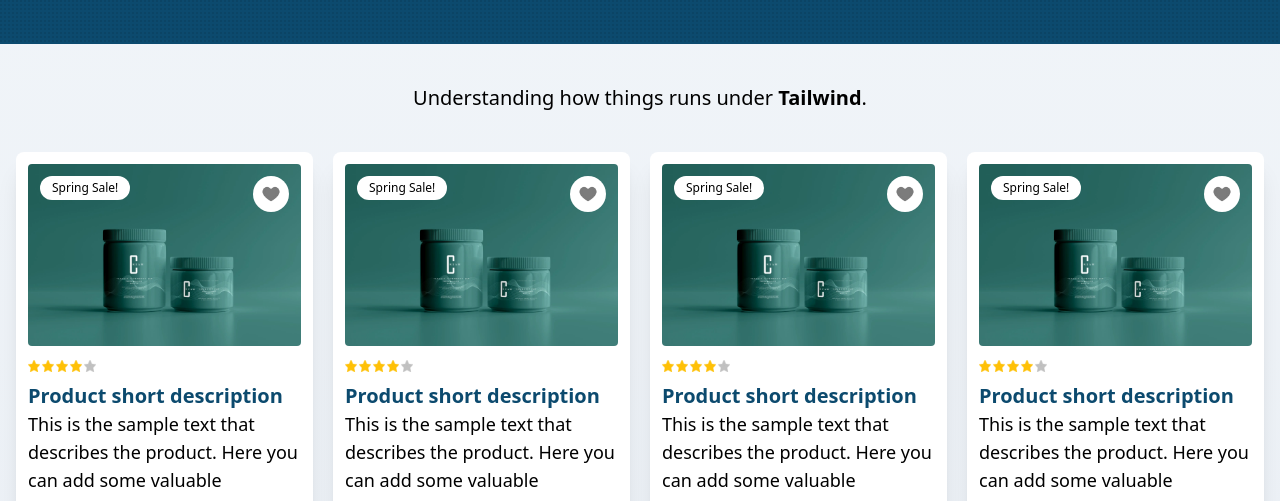
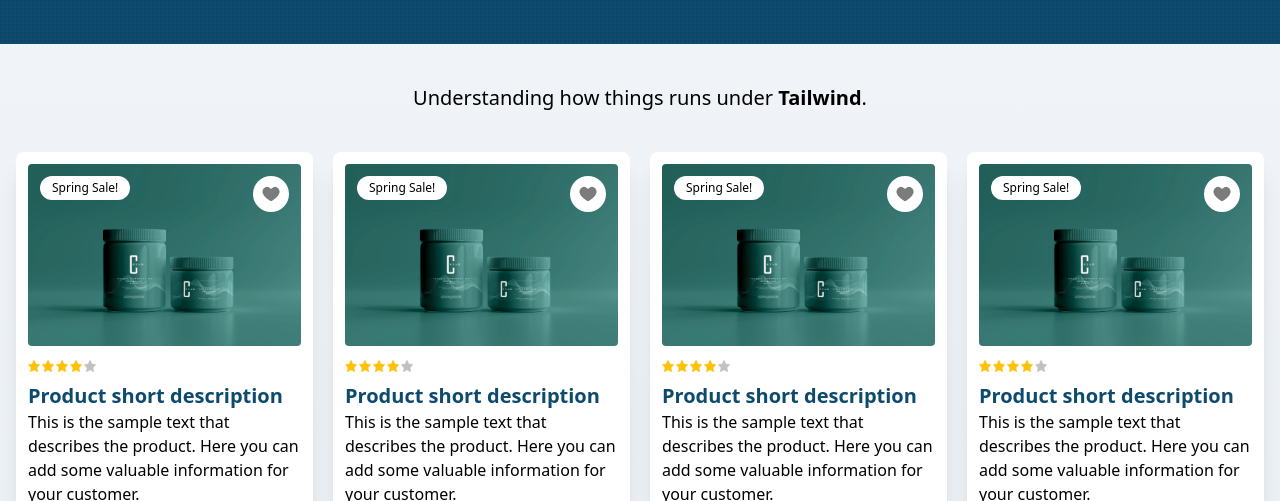
Before and after one commit to allrox/tailwind-study-a, a website: page index.html in a window 1280 px wide. Shown: the part 124-625 px from the top of the page. Drawn offline with nearby package versions, Linux system fonts and the light colour scheme.

Commit message:
Ajustes para exibição dos cards em grid

```diff
--- a/index.html
+++ b/index.html
@@ -28,7 +28,8 @@
   </header>
 
   <section id="product-cards" class="mx-4">
-    <div class="container flex flex-col lg:flex-row mx-auto space-x-0 space-y-8 lg:space-x-5 lg:space-y-0 lg:mx-auto">
+    <!-- <div class="container flex flex-col lg:flex-row mx-auto space-x-0 space-y-8 lg:space-x-5 lg:space-y-0 lg:mx-auto"> -->
+    <div class="container grid grid-cols md:grid-cols-2 lg:grid-cols-4 gap-5 mx-auto">
 
       <div class="product-card">
         <div class="card-image-container">
@@ -148,7 +149,7 @@
   </section>
 
   <section id="content" class="mx-4">
-    <div class="container flex flex-col gap-8 lg:mx-auto lg:flex-row pt-10 pb-16 lg:gap-8">
+    <div class="container grid grid-cols md:grid-cols-2 lg:grid-cols-3 gap-8 mx-auto pt-10 pb-16">
 
       <div class="content-card">
         <div class="content-card-image">
--- a/tailwind.config.js
+++ b/tailwind.config.js
@@ -35,25 +35,25 @@ module.exports = {
           '@apply saturate-0': {},
         },
         '.star-rating img': {
-          '@apply w-3 h-3 hover:scale-110': {},
+          '@apply w-3 h-3 hover:scale-125': {},
         },
         '.old-price':{
-          '@apply text-base md:text-3xl lg:text-lg line-through text-red-600 font-bold me-1':{},
+          '@apply text-sm md:text-base lg:text-base line-through text-red-600 me-2':{},
         },
         '.pricing': {
-          '@apply text-3xl md:text-5xl lg:text-3xl text-center font-bold mt-1 tracking-tighter items-start': {},
+          '@apply text-2xl text-center font-bold mt-1 tracking-tighter items-start': {},
         },
         '.pricing span':{
-          '@apply text-4xl md:text-6xl lg:text-4xl font-bold': {},
+          '@apply text-3xl font-bold': {},
         },
         '.pricing-container':{
-          '@apply container flex flex-wrap items-center justify-center gap-2 pt-2':{},
+          '@apply container flex flex-wrap items-center justify-start':{},
         },
         '.card-title':{
           '@apply text-xl md:text-3xl lg:text-xl font-bold text-sky-900': {},
         },
         '.card-description':{
-          '@apply text-sm md:text-lg':{},
+          '@apply text-base md:text-base':{},
         },
         '.primary-button':{
           '@apply rounded-lg w-full bg-sky-900 hover:bg-sky-800 text-white px-3 py-3 md:px-7 md:py-5 mt-5 text-xl md:text-2xl': {},
```
Also changed, not shown: src/output.css.
